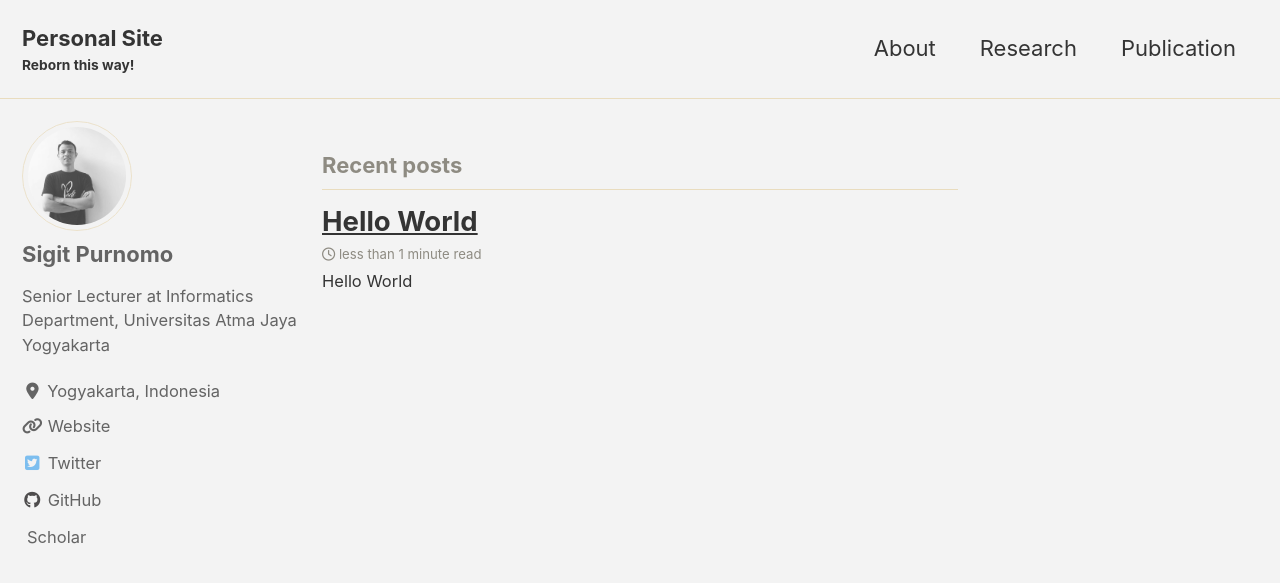
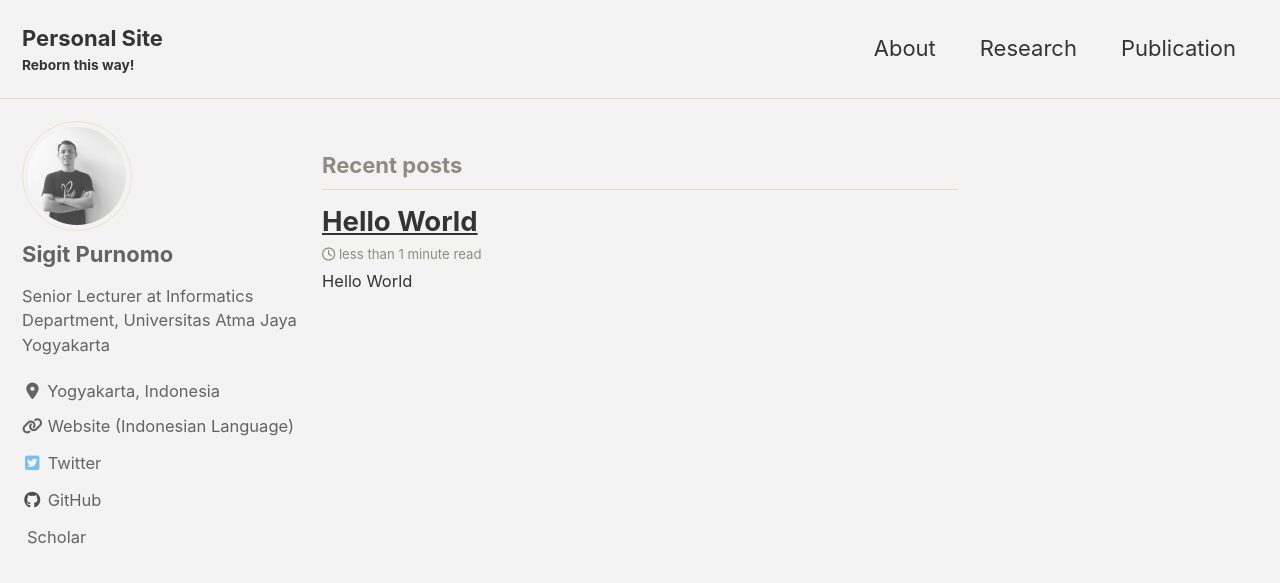
Before and after one commit to sigit-purnomo/sigit-purnomo.github.io, a Jekyll site: the page built from index.html, in a window 1280 px wide and 900 px high. Shown: the top 583 px of the window. Built offline with Jekyll 4.4.1, drawn with Linux system fonts in a browser that asks for light colours; cached includes are drawn as plain includes; nearby versions of some CDN libraries; the list of posts is cut into pages by our own code; a style sheet for code colours, icons or effects is not loaded.

Commit message:
Update _config.yml

```diff
--- a/_config.yml
+++ b/_config.yml
@@ -102,7 +102,7 @@ author:
     - label: "Email"
       icon: "fas fa-fw fa-envelope-square"
       # url: mailto:your.name@email.com
-    - label: "Website"
+    - label: "Website (Indonesian Language)"
       icon: "fas fa-fw fa-link"
       url: "https://sigitpurnomo.id"
     - label: "Twitter"
```
